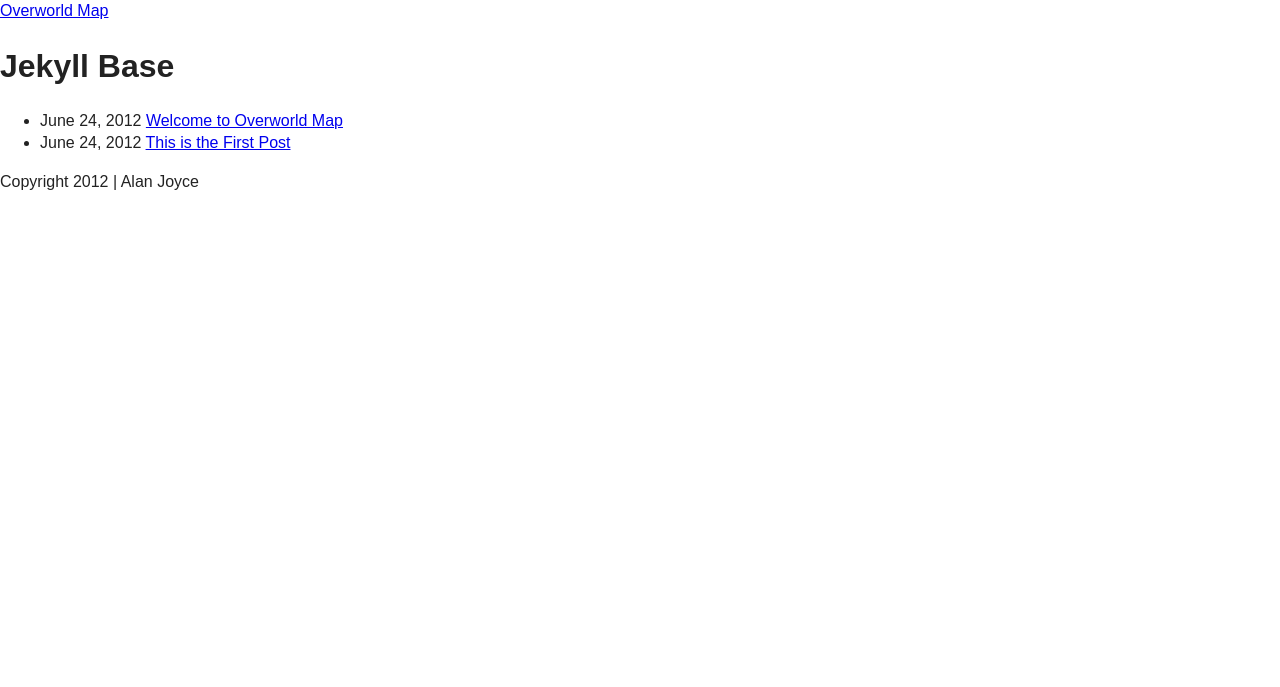
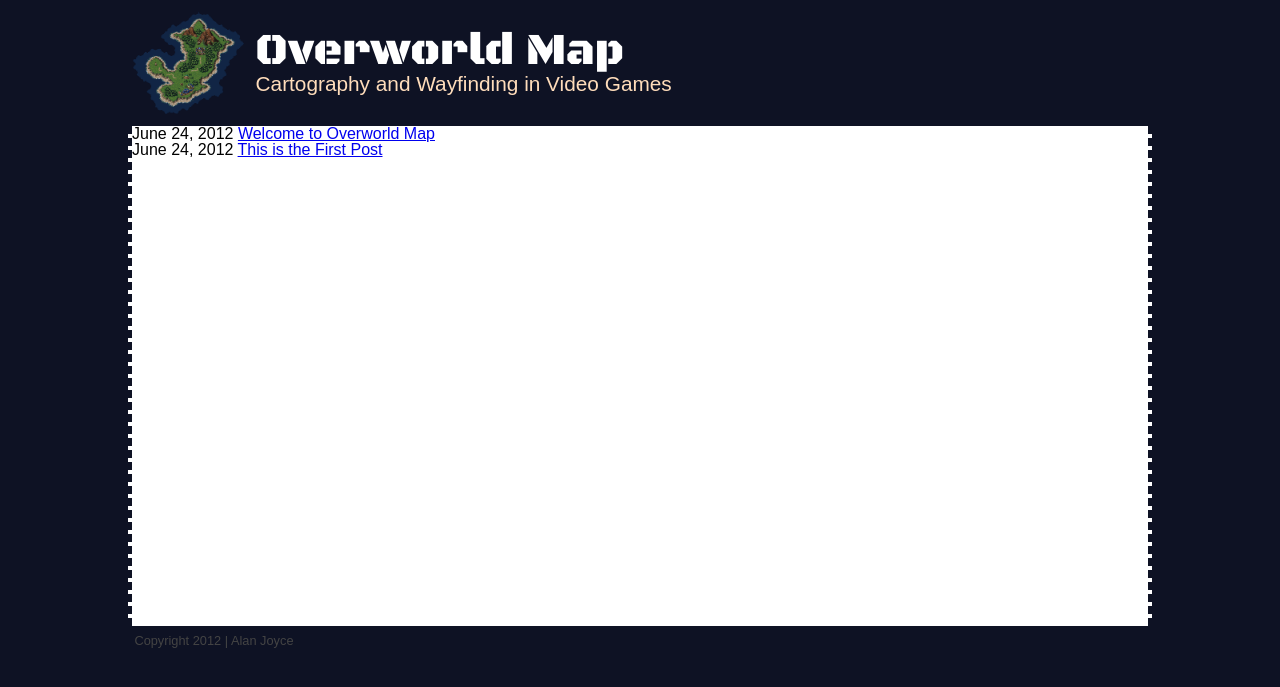
Before and after one commit to alanjoyce/overworldmap, a Jekyll site: the page built from index.html, in a window 1280 px wide. Shown: the top 687 px of the page. Built offline with Jekyll 4.4.1, drawn with Linux system fonts in a browser that asks for light colours; Markdown is read by kramdown in place of the engine named in the settings.

Commit message:
Adding style

```diff
--- a/_layouts/layout.html
+++ b/_layouts/layout.html
@@ -8,22 +8,32 @@
   <head>
     <meta charset="utf-8">
 	  <meta http-equiv="X-UA-Compatible" content="IE=edge,chrome=1">
+	  <meta name="viewport" content="width=device-width">
 
-	  <meta name="viewport" content="width=device-width">
-	  <link rel="stylesheet" href="css/base.css">
+		<link href='http://fonts.googleapis.com/css?family=Black+Ops+One' rel='stylesheet' type='text/css'>
+	  <link rel="stylesheet" href="/css/reset.css">
+		<link rel="stylesheet" href="/css/style.css">
 
-    <title>{{ page.title }}</title>
+    <title>Overworld Map: {{ page.title }}</title>
+		{% if page.description %}<meta name="description" content="{{ page.description }}">{% endif %}
   </head>
   <body>
+		<div id="container">
     	<header>
-      <a href="/">Overworld Map</a>
+				<div id="header">
+					<a href="/"><img src="/img/island.gif"></a>
+	      	<a href="/"><p class="siteTitle">Overworld Map</p></a>
+					<p class="siteSubtitle">Cartography and Wayfinding in Video Games</p>
+				</div>
 	    </header>
-    <div role="main">
-			<h1>{{ page.title }}</h1>
+	    <div role="main" id="content">
 	      {{ content }}
 	    </div>
 			<footer>
+				<div id="footer">
 					Copyright 2012 | Alan Joyce
+				</div>
 			</footer>
+		</div>
   </body>
 </html>
--- a/_layouts/post.html
+++ b/_layouts/post.html
@@ -4,7 +4,7 @@ layout: layout
 
 <div class="content">
   <div id="post">
-    <h1>{{ post.title }}</h1>
+    <h1>{{ page.title }}</h1>
     {{ content }}
   </div>
 </div>
--- a/css/base.css
+++ /dev/null
@@ -1,103 +0,0 @@
-/* HTML5 Boilerplate  */
-
-article, aside, details, figcaption, figure, footer, header, hgroup, nav, section { display: block; }
-audio, canvas, video { display: inline-block; *display: inline; *zoom: 1; }
-audio:not([controls]) { display: none; }
-[hidden] { display: none; }
-
-html { font-size: 100%; -webkit-text-size-adjust: 100%; -ms-text-size-adjust: 100%; }
-html, button, input, select, textarea { font-family: sans-serif; color: #222; }
-body { margin: 0; font-size: 1em; line-height: 1.4; }
-
-::-moz-selection { background: #fe57a1; color: #fff; text-shadow: none; }
-::selection { background: #fe57a1; color: #fff; text-shadow: none; }
-
-a { color: #00e; }
-a:visited { color: #551a8b; }
-a:hover { color: #06e; }
-a:focus { outline: thin dotted; }
-a:hover, a:active { outline: 0; }
-abbr[title] { border-bottom: 1px dotted; }
-b, strong { font-weight: bold; }
-blockquote { margin: 1em 40px; }
-dfn { font-style: italic; }
-hr { display: block; height: 1px; border: 0; border-top: 1px solid #ccc; margin: 1em 0; padding: 0; }
-ins { background: #ff9; color: #000; text-decoration: none; }
-mark { background: #ff0; color: #000; font-style: italic; font-weight: bold; }
-pre, code, kbd, samp { font-family: monospace, serif; _font-family: 'courier new', monospace; font-size: 1em; }
-pre { white-space: pre; white-space: pre-wrap; word-wrap: break-word; }
-
-q { quotes: none; }
-q:before, q:after { content: ""; content: none; }
-small { font-size: 85%; }
-sub, sup { font-size: 75%; line-height: 0; position: relative; vertical-align: baseline; }
-sup { top: -0.5em; }
-sub { bottom: -0.25em; }
-
-ul, ol { margin: 1em 0; padding: 0 0 0 40px; }
-dd { margin: 0 0 0 40px; }
-nav ul, nav ol { list-style: none; list-style-image: none; margin: 0; padding: 0; }
-
-img { border: 0; -ms-interpolation-mode: bicubic; vertical-align: middle; }
-svg:not(:root) { overflow: hidden; }
-figure { margin: 0; }
-
-form { margin: 0; }
-fieldset { border: 0; margin: 0; padding: 0; }
-
-label { cursor: pointer; }
-legend { border: 0; *margin-left: -7px; padding: 0; white-space: normal; }
-button, input, select, textarea { font-size: 100%; margin: 0; vertical-align: baseline; *vertical-align: middle; }
-button, input { line-height: normal; }
-button, input[type="button"], input[type="reset"], input[type="submit"] { cursor: pointer; -webkit-appearance: button; *overflow: visible; }
-button[disabled], input[disabled] { cursor: default; }
-input[type="checkbox"], input[type="radio"] { box-sizing: border-box; padding: 0; *width: 13px; *height: 13px; }
-input[type="search"] { -webkit-appearance: textfield; -moz-box-sizing: content-box; -webkit-box-sizing: content-box; box-sizing: content-box; }
-input[type="search"]::-webkit-search-decoration, input[type="search"]::-webkit-search-cancel-button { -webkit-appearance: none; }
-button::-moz-focus-inner, input::-moz-focus-inner { border: 0; padding: 0; }
-textarea { overflow: auto; vertical-align: top; resize: vertical; }
-input:valid, textarea:valid {  }
-input:invalid, textarea:invalid { background-color: #f0dddd; }
-
-table { border-collapse: collapse; border-spacing: 0; }
-td { vertical-align: top; }
-
-.chromeframe { margin: 0.2em 0; background: #ccc; color: black; padding: 0.2em 0; }
-
-
-
-
-
-
-
-
-
-@media only screen and (min-width: 35em) {
-
-
-}
-
-.ir { display: block; border: 0; text-indent: -999em; overflow: hidden; background-color: transparent; background-repeat: no-repeat; text-align: left; direction: ltr; *line-height: 0; }
-.ir br { display: none; }
-.hidden { display: none !important; visibility: hidden; }
-.visuallyhidden { border: 0; clip: rect(0 0 0 0); height: 1px; margin: -1px; overflow: hidden; padding: 0; position: absolute; width: 1px; }
-.visuallyhidden.focusable:active, .visuallyhidden.focusable:focus { clip: auto; height: auto; margin: 0; overflow: visible; position: static; width: auto; }
-.invisible { visibility: hidden; }
-.clearfix:before, .clearfix:after { content: ""; display: table; }
-.clearfix:after { clear: both; }
-.clearfix { *zoom: 1; }
-
-@media print {
-  * { background: transparent !important; color: black !important; box-shadow:none !important; text-shadow: none !important; filter:none !important; -ms-filter: none !important; }
-  a, a:visited { text-decoration: underline; }
-  a[href]:after { content: " (" attr(href) ")"; }
-  abbr[title]:after { content: " (" attr(title) ")"; }
-  .ir a:after, a[href^="javascript:"]:after, a[href^="#"]:after { content: ""; }
-  pre, blockquote { border: 1px solid #999; page-break-inside: avoid; }
-  thead { display: table-header-group; }
-  tr, img { page-break-inside: avoid; }
-  img { max-width: 100% !important; }
-  @page { margin: 0.5cm; }
-  p, h2, h3 { orphans: 3; widows: 3; }
-  h2, h3 { page-break-after: avoid; }
-}
--- /dev/null
+++ b/css/reset.css
@@ -0,0 +1,48 @@
+/* http://meyerweb.com/eric/tools/css/reset/
+   v2.0 | 20110126
+   License: none (public domain)
+*/
+
+html, body, div, span, applet, object, iframe,
+h1, h2, h3, h4, h5, h6, p, blockquote, pre,
+a, abbr, acronym, address, big, cite, code,
+del, dfn, em, img, ins, kbd, q, s, samp,
+small, strike, strong, sub, sup, tt, var,
+b, u, i, center,
+dl, dt, dd, ol, ul, li,
+fieldset, form, label, legend,
+table, caption, tbody, tfoot, thead, tr, th, td,
+article, aside, canvas, details, embed,
+figure, figcaption, footer, header, hgroup,
+menu, nav, output, ruby, section, summary,
+time, mark, audio, video {
+	margin: 0;
+	padding: 0;
+	border: 0;
+	font-size: 100%;
+	font: inherit;
+	vertical-align: baseline;
+}
+/* HTML5 display-role reset for older browsers */
+article, aside, details, figcaption, figure,
+footer, header, hgroup, menu, nav, section {
+	display: block;
+}
+body {
+	line-height: 1;
+}
+ol, ul {
+	list-style: none;
+}
+blockquote, q {
+	quotes: none;
+}
+blockquote:before, blockquote:after,
+q:before, q:after {
+	content: '';
+	content: none;
+}
+table {
+	border-collapse: collapse;
+	border-spacing: 0;
+}
--- /dev/null
+++ b/css/style.css
@@ -0,0 +1,72 @@
+/* GENERAL */
+
+body {
+	background: rgb(14,18,36);
+	padding-top: 0.4em;
+	padding-bottom: 1.8em;
+	font-family: sans-serif;
+}
+
+#container {
+	width: 80%;
+	margin-left: auto;
+	margin-right: auto;
+}
+
+
+/* HEADER */
+
+#header {
+	height: 6.5em;
+	padding-bottom: 1.0em;
+}
+
+#header img {
+	height: 7em;
+	margin-right: 0.5em;
+	float: left;
+}
+
+#header a {
+	text-decoration: none;
+	color: #fff;
+}
+
+#header p.siteTitle {
+	font-size: 2.8em;
+	font-family: 'Black Ops One', cursive;
+	padding-top: 0.5em;
+}
+
+#header p.siteSubtitle {
+	color: #ffddbb;
+	font-size: 1.3em;
+}
+
+
+/* CONTENT */
+
+#content {
+	background: #fff;
+	height: 500px;
+	border-left: 4px dashed rgb(14,18,36);
+	border-right: 4px dashed rgb(14,18,36);
+}
+
+
+/* POST */
+
+h1 {
+	font-size: 2em;
+	font-weight: bold;
+}
+
+
+/* FOOTER */
+
+#footer {
+	color: #444;
+	font-size: 0.8em;
+	padding-top: 0.7em;
+	padding-left: 0.5em;
+}
--- a/index.html
+++ b/index.html
@@ -1,6 +1,7 @@
 ---
 layout: layout
-title: Jekyll Base
+title: Cartography and Wayfinding in Video Games
+description: Documenting and analyzing the maps, indicators, and other wayfinding devices used in the past three decades of video games.
 ---
 
 <div class="content">
```
Also changed, not shown: favicon.ico, img/island.gif (added). Lines whose indentation alone changed are shown as unchanged.
